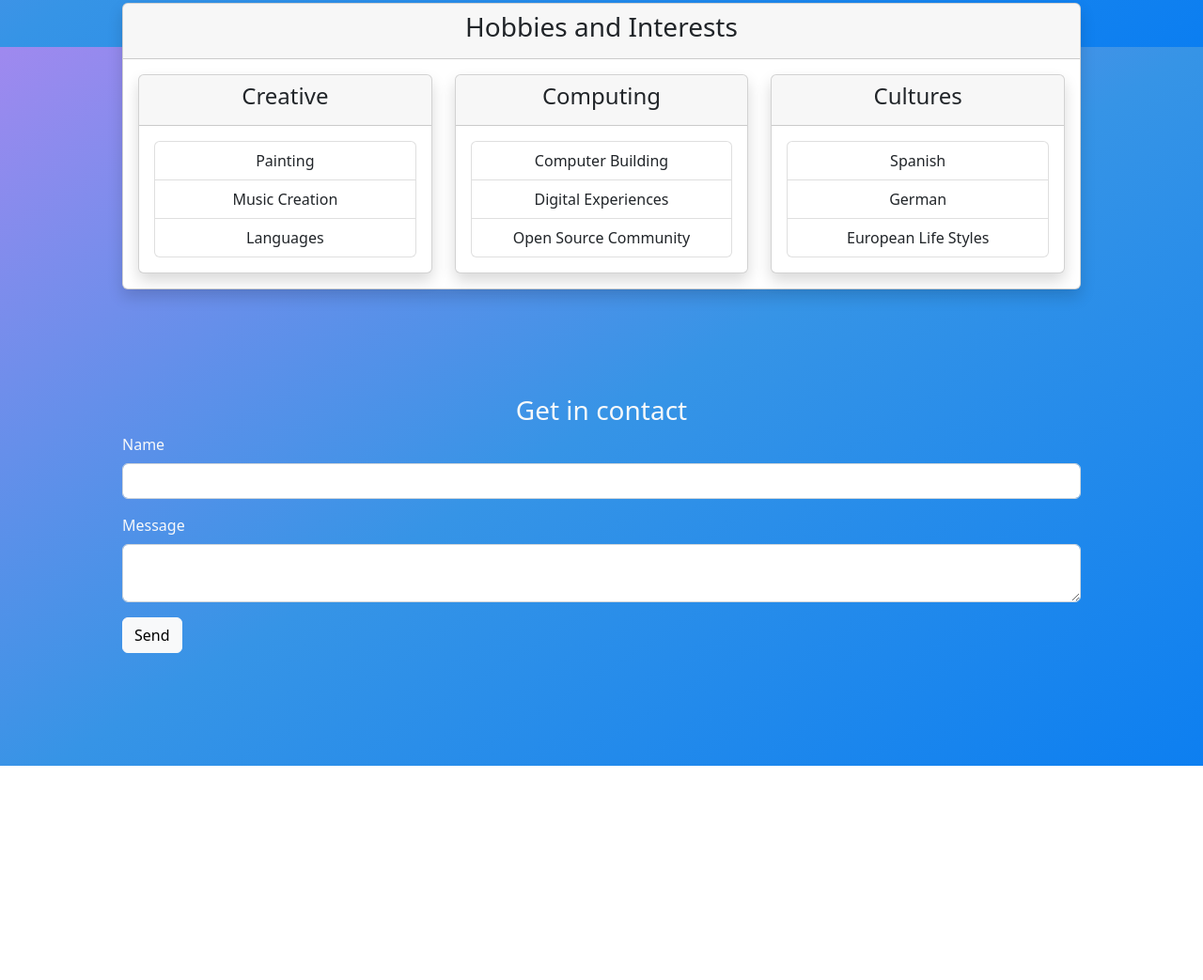
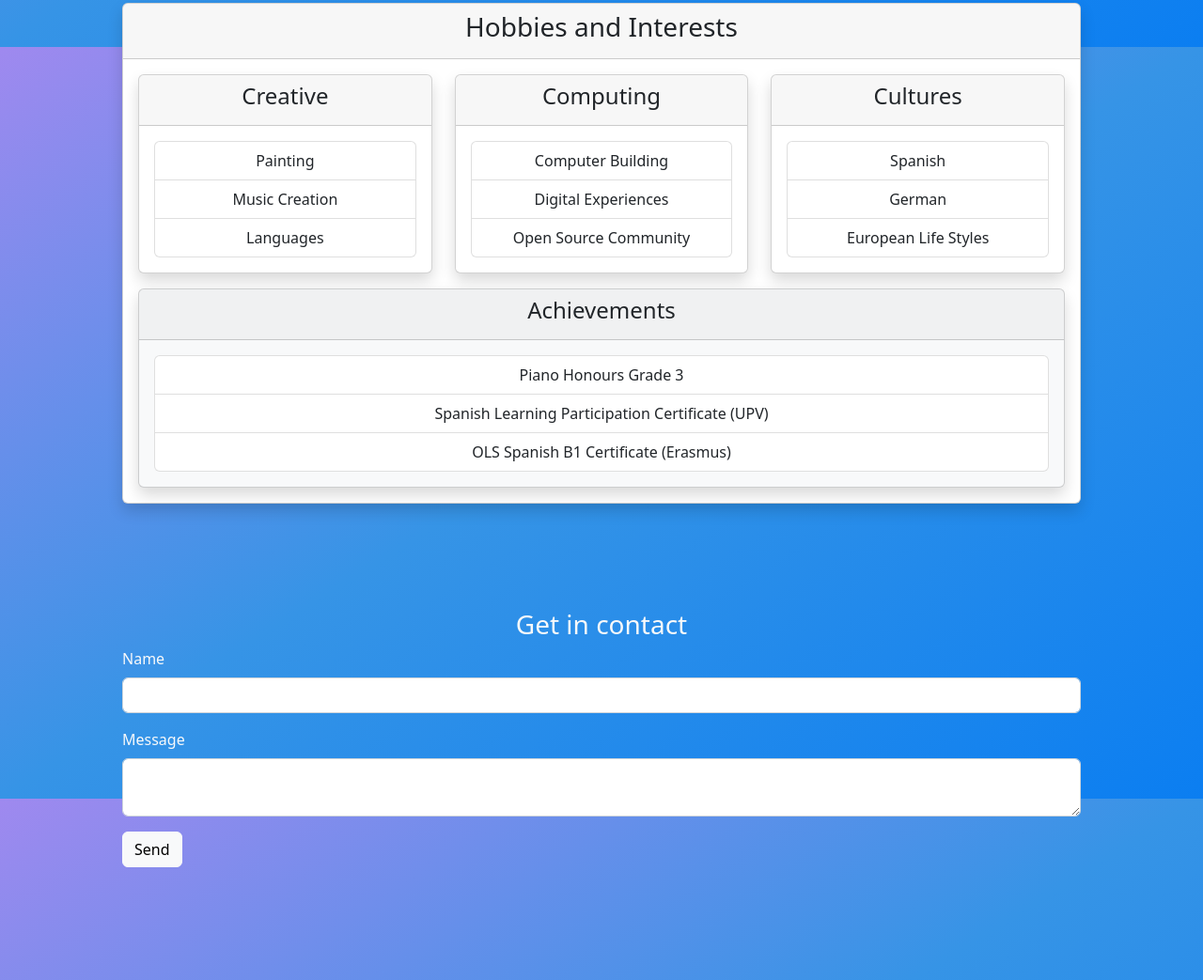
Before and after one commit to milan-murray/portfolio, a plain HTML site: page index.html in a window 1280 px wide. Shown: the part 3150-4193 px from the top of the page at 94% size. Before the commit the page ends 3965 px from the top, so only its background shows below. Drawn offline with nearby package versions, Linux system fonts and the light colour scheme; a web font is replaced by a local one.

Commit message:
Added Achievements

```diff
--- a/index.html
+++ b/index.html
@@ -429,6 +429,18 @@
 								</div>
 							</div>
 						</div>
+						<div class="card bg-light text-dark shadow mt-3">
+							<div class="card-header text-center">
+								<h4>Achievements</h4>
+							</div>
+							<div class="card-body">
+								<ul class="list-group">
+									<li class="list-group-item text-center">Piano Honours Grade 3</li>
+									<li class="list-group-item text-center">Spanish Learning Participation Certificate (UPV)</li>
+									<li class="list-group-item text-center">OLS Spanish B1 Certificate (Erasmus)</li>
+								</ul>
+							</div>
+						</div>
 					</div>
 				</div>
 			</div>
```
